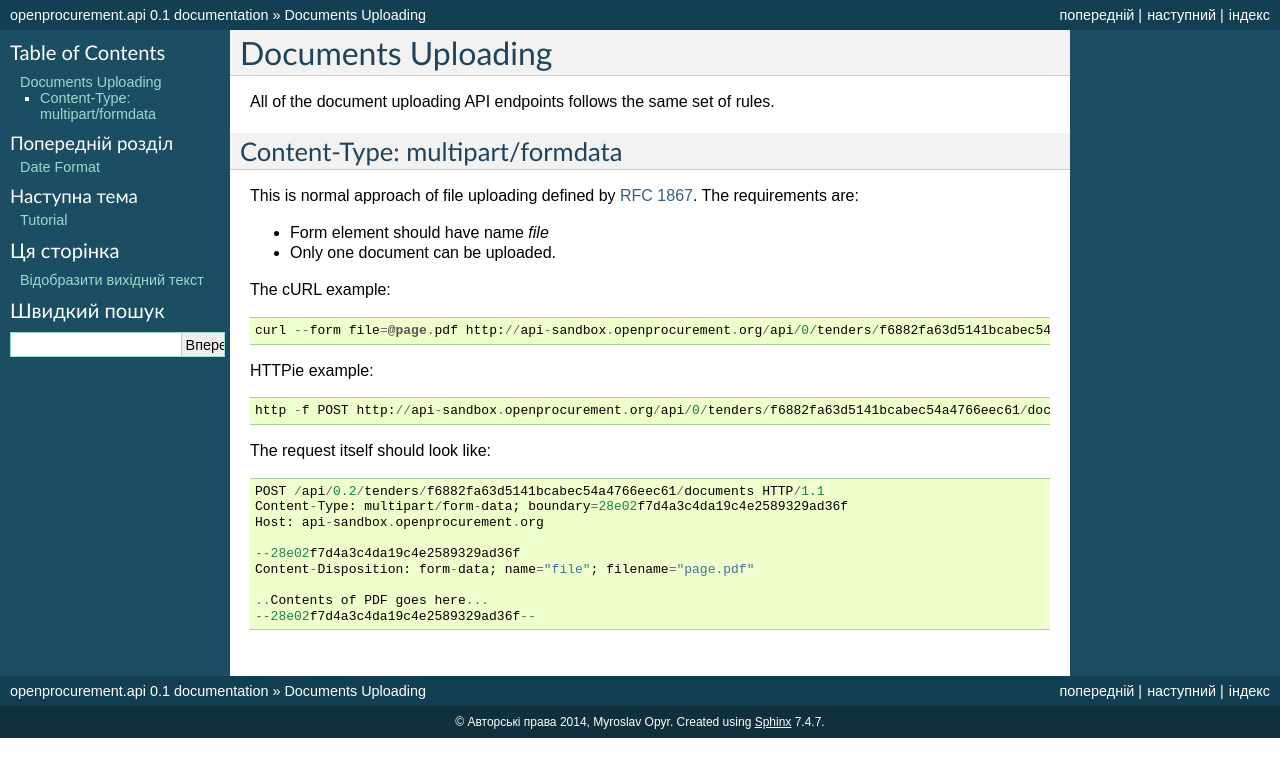
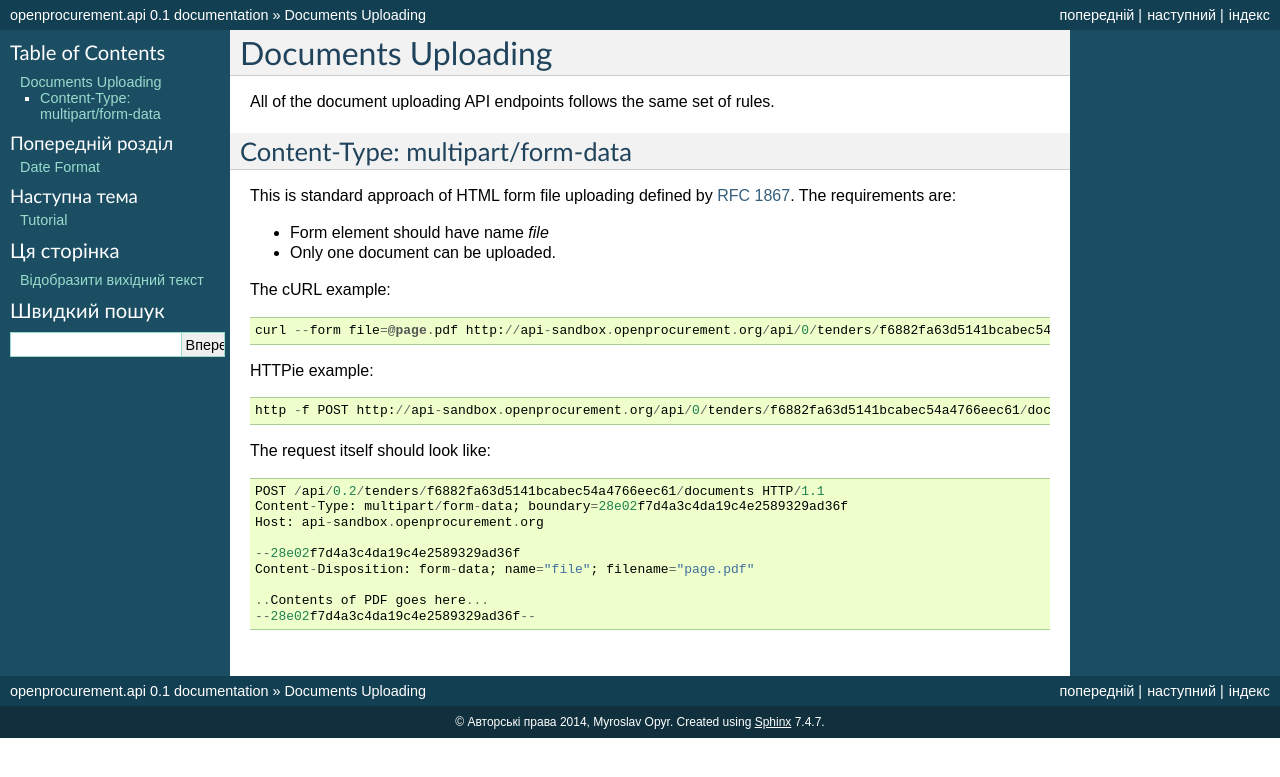
Before and after one commit to openprocurement/openprocurement.api, a Sphinx documentation site: the page built from docs/source/upload.rst, in a window 1280 px wide. Shown: the top 777 px of the page. Built offline with Sphinx 7.4.7, drawn with Linux system fonts in a browser that asks for light colours.

Commit message:
Corrected erros in description

```diff
--- a/docs/source/upload.rst
+++ b/docs/source/upload.rst
@@ -5,10 +5,10 @@ Documents Uploading
 
 All of the document uploading API endpoints follows the same set of rules.
 
-Content-Type: multipart/formdata
---------------------------------
+Content-Type: multipart/form-data
+---------------------------------
 
-This is normal approach of file uploading defined by `RFC 1867
+This is standard approach of HTML form file uploading defined by `RFC 1867
 <http://www.faqs.org/rfcs/rfc1867.html>`_.  The requirements are:
 
 * Form element should have name `file`
```
